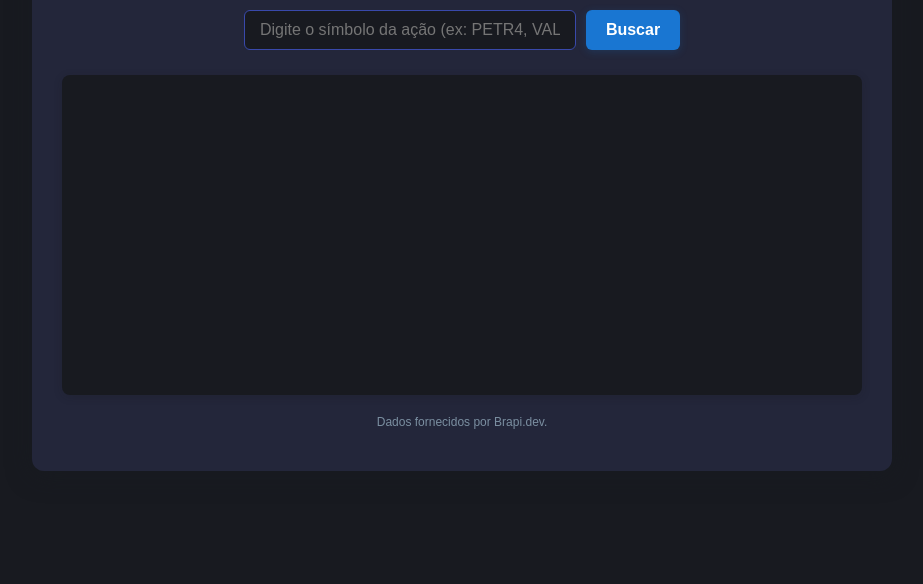
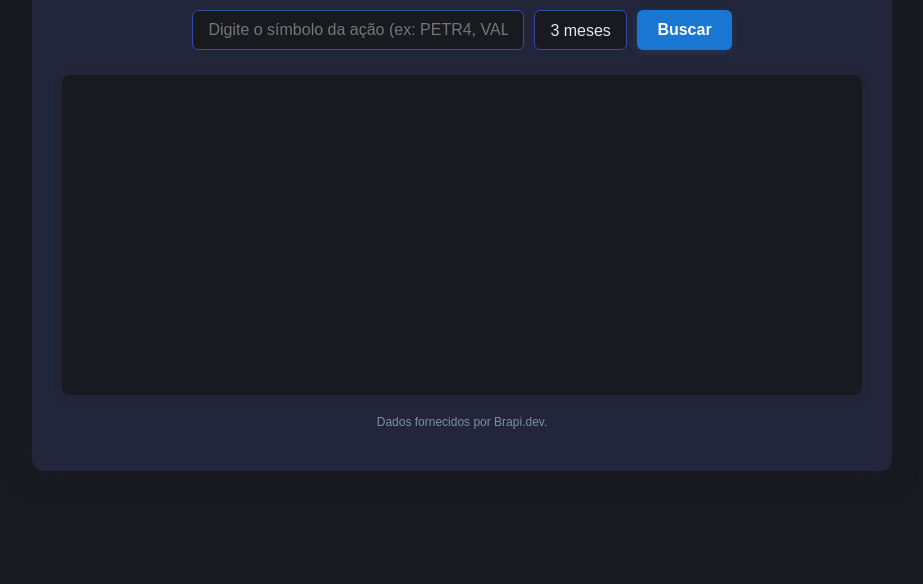
Before and after one commit to thomasbatista/StockView, a website built with Vite: page index.html in a window 1280 px wide. Shown: the part 216-800 px from the top of the page, without its empty margins (178-1101 px from the left). Built offline with nearby package versions, Linux system fonts and the light colour scheme; no server answers.

Commit message:
adicionada a função de escolher a variação de tempo

```diff
--- a/index.html
+++ b/index.html
@@ -12,6 +12,12 @@
         <h1>StockView - Visualizador de Histórico de Ações</h1>
         <div class="input-container">
             <input type="text" id="stockSymbol" placeholder="Digite o símbolo da ação (ex: PETR4, VALE3)">
+            <select id="rangePicker">
+                <option value="1mo">1 mês</option>
+                <option value="3mo" selected>3 meses</option>
+                <option value="6mo">6 meses</option>
+                <option value="1y">1 ano</option>
+            </select>
             <button id="searchButton">Buscar</button>
         </div>
         <div class="chart-container">
--- a/script.js
+++ b/script.js
@@ -7,13 +7,14 @@ document.addEventListener('DOMContentLoaded', () => {
 
     const fetchData = async () => {
         const stockSymbol = stockSymbolInput.value.trim().toUpperCase();
+        const range = document.getElementById('rangePicker').value;
 
         if (!stockSymbol) {
             alert('Por favor, digite um símbolo de ação.');
             return;
         }
 
-        const apiUrl = `https://brapi.dev/api/quote/${stockSymbol}?range=3mo&interval=1d&token=${apiKey}`;
+        const apiUrl = `https://brapi.dev/api/quote/${stockSymbol}?range=${range}&interval=1d&token=${apiKey}`;
 
         try {
             const response = await fetch(apiUrl);
--- a/style.css
+++ b/style.css
@@ -68,6 +68,24 @@ h1 {
     background-color: #1565c0;
 }
 
+#rangePicker {
+    padding: 10px 15px;
+    font-size: 16px;
+    border: 1px solid #3949ab;
+    background: #181a20;
+    color: #e3e8ee;
+    border-radius: 6px;
+    cursor: pointer;
+    transition: border-color 0.3s;
+    appearance: none;
+    -webkit-appearance: none;
+}
+
+#rangePicker:focus {
+    outline: none;
+    border-color: #4fc3f7;
+}
+
 .chart-container {
     position: relative;
     height: 40vh;
```
